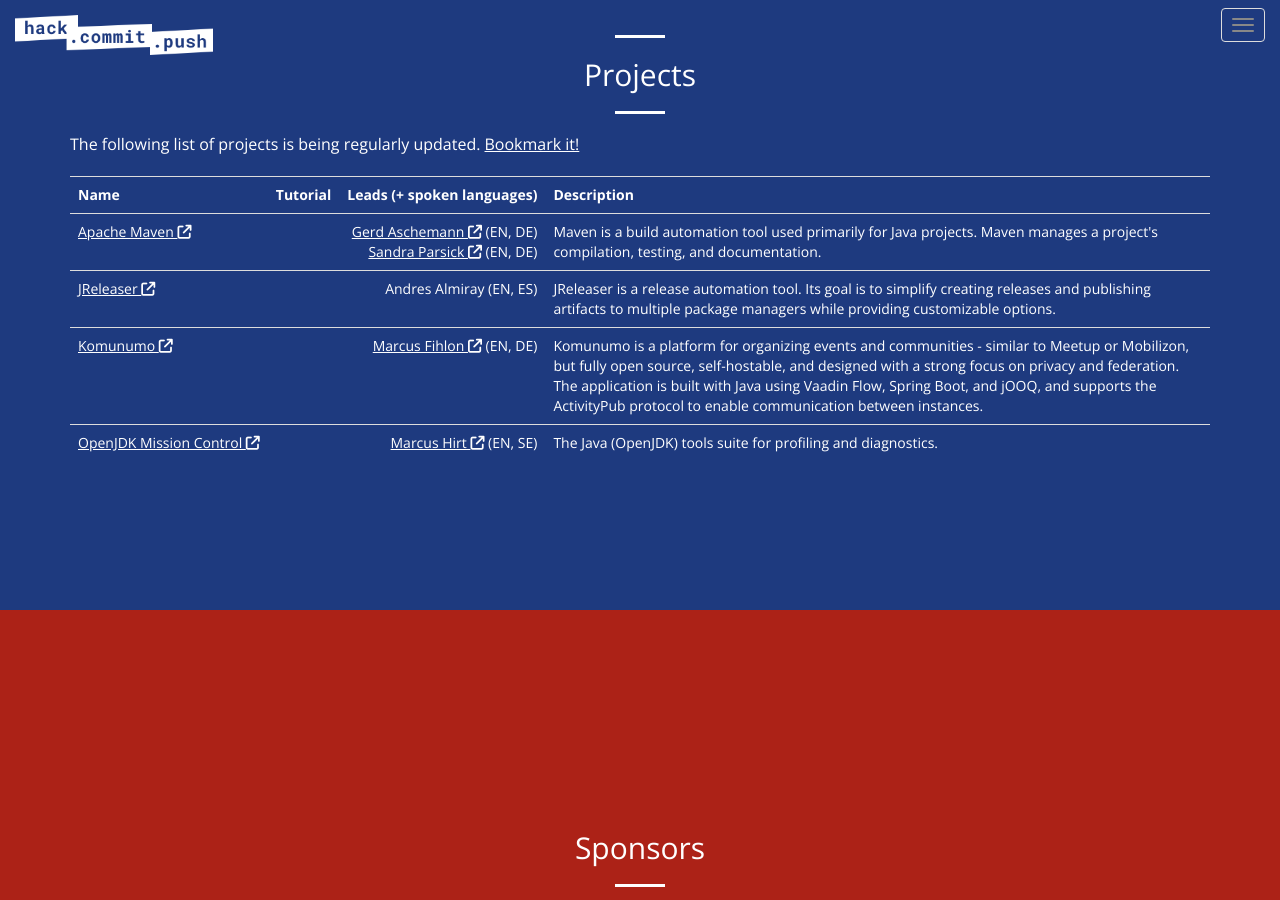
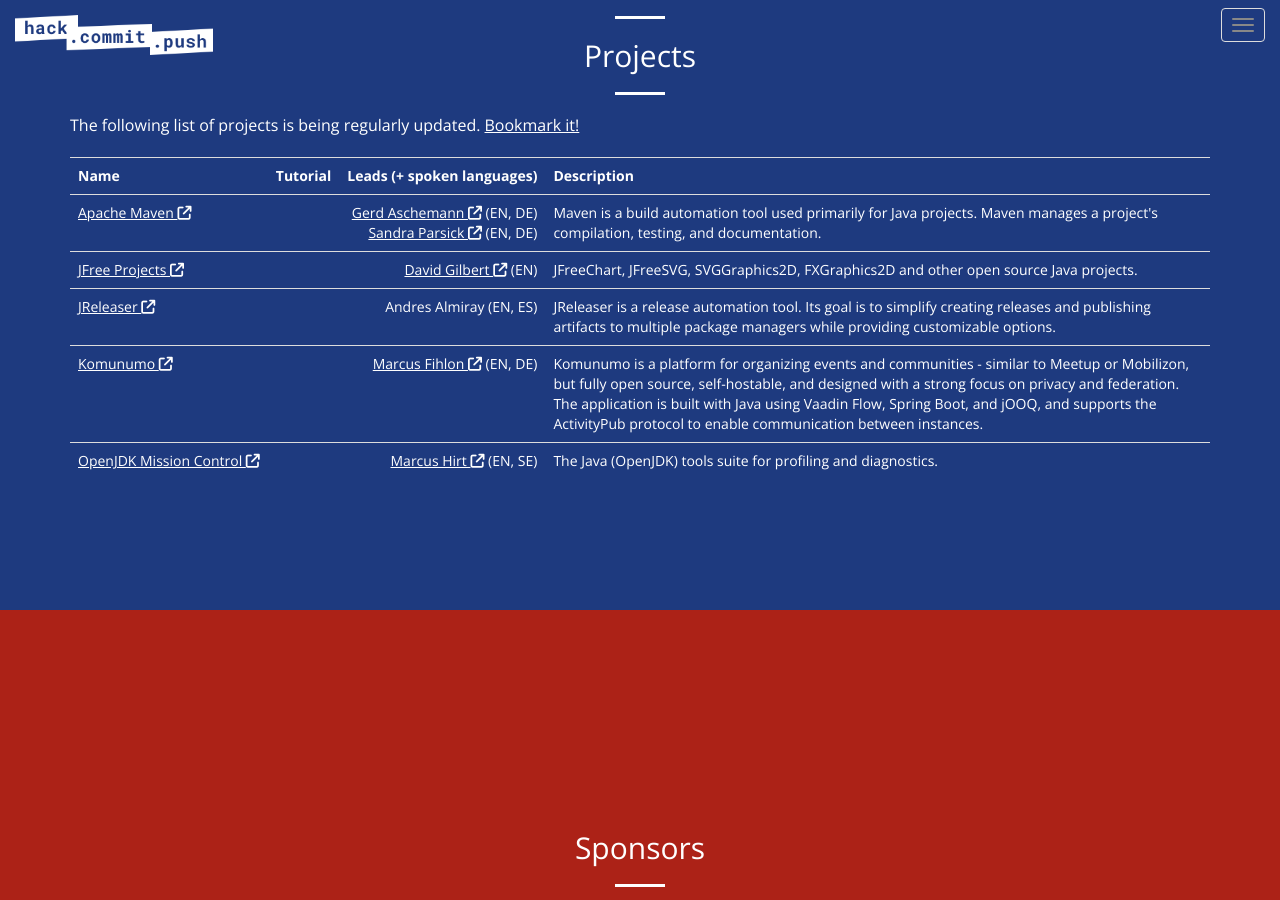
Before and after one commit to hack-commit-push/switzerland2025, a Jekyll site: the page built from index.html, in a window 1280 px wide and 900 px high, scrolled down 4495 px. Built offline with Jekyll 4.4.1, drawn with Linux system fonts in a browser that asks for light colours.

Commit message:
Add JFree Projects

```diff
--- a/_data/projects.yml
+++ b/_data/projects.yml
@@ -71,3 +71,12 @@
         - EN
         - DE
   contributions:
+
+- name: JFree Projects
+  url: https://github.com/jfree
+  description: JFreeChart, JFreeSVG, SVGGraphics2D, FXGraphics2D and other open source Java projects.
+  leads:
+    - name: David Gilbert
+      profile_url: https://github.com/jfree
+      spoken_languages:
+        - EN
```
